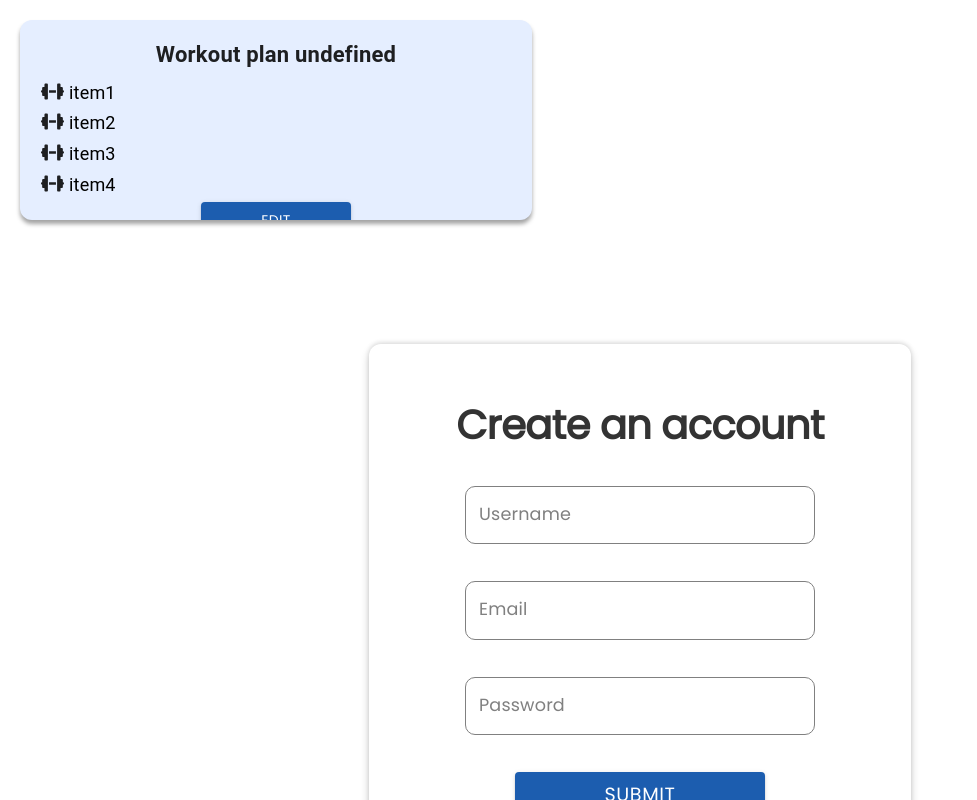
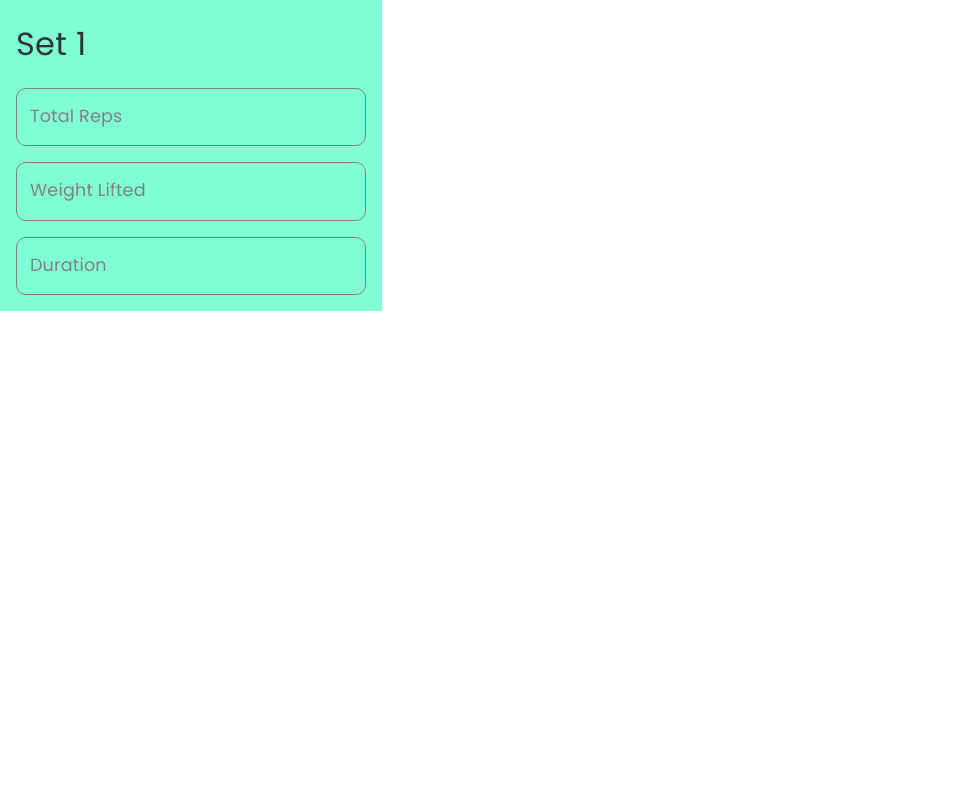
Before and after one commit to Akshat-Soni02/workout, a React (Create React App) app in the folder client/: page / in a window 1280 px wide. Shown: the top 800 px of the page, without its empty margins (0-977 px from the left). Built offline with nearby package versions, Linux system fonts and the light colour scheme.

Commit message:
modalChanges

```diff
--- a/client/src/components/modal/CustomModal.jsx
+++ b/client/src/components/modal/CustomModal.jsx
@@ -2,15 +2,11 @@ import React from "react";
 import { Modal, Box, IconButton } from "@mui/material";
 import CloseIcon from "@mui/icons-material/Close";
 
-const CustomModal = ({
-  children,
-  open,
-  onClose,
-}) => {
+const CustomModal = ({ children, open, onClose }) => {
   return (
     <Modal
       open={open}
-      onClose={() => {}}
+      onClose={onClose}
       aria-labelledby="modal-modal-title"
       aria-describedby="modal-modal-description"
     >
@@ -24,9 +20,12 @@ const CustomModal = ({
           borderRadius: "12px",
           boxShadow: 24,
           p: 3,
-          minWidth: "300px",
+          maxWidth: "90vw",
+          maxHeight: "90vh",
+          display: "flex",
+          flexDirection: "column",
+          overflow: "auto",
           outline: "none",
-          position: "relative",
         }}
       >
         {/* Close Button */}
--- a/client/src/components/recordLog/RecordLogParent.jsx
+++ b/client/src/components/recordLog/RecordLogParent.jsx
@@ -1,5 +1,6 @@
 import React from "react";
 import RecordSet from "../recordSet/RecordSet";
+import "./style.css"
 
 const RecordLogParent = () => {
     return (
--- /dev/null
+++ b/client/src/components/recordLog/style.css
@@ -0,0 +1,5 @@
+.recordLog {
+    background-color: aquamarine;
+    width: fit-content;
+    padding: 1rem;
+}
--- a/client/src/components/recordSet/RecordSet.jsx
+++ b/client/src/components/recordSet/RecordSet.jsx
@@ -3,6 +3,8 @@ import { useForm } from "react-hook-form";
 import CustomInput from "../customInput/CustomInput.jsx";
 import CustomButton from "../button/CustomButton.jsx";
 import { Heading, Title, LightText } from "../customTypo/CustomTypo.jsx";
+
+import "./style.css";
 
 const RecordSet = () => {
 
@@ -17,17 +19,16 @@ const RecordSet = () => {
   };
 
   return (
-    <div className="signupPage">
-      <form onSubmit={handleSubmit(onSubmit)} className="signupForm">
-        <Heading>Create an account</Heading>
+    <form onSubmit={handleSubmit(onSubmit)} className="recordSetForm">
+        <Title style = {{fontSize: "2rem"}}>Set 1</Title>
         <CustomInput
-          name="username"
+          name="reps"
           control={control}
           rules={{
-            required: "Username is required",
+            required: "Reps are required",
           }}
-          label="Username"
-          type="username"
+          label="Total Reps"
+          type="reps"
           sx={{
             width: "350px"
           }}
@@ -35,40 +36,26 @@ const RecordSet = () => {
 
 
         <CustomInput
-          name="email"
+          name="weight"
           control={control}
-          rules={{
-            required: "Email is required",
-            pattern: {
-              value: /^[a-zA-Z0-9._%+-]+@[a-zA-Z0-9.-]+\.[a-zA-Z]{2,4}$/,
-              message: "Invalid email format",
-            },
-          }}
-          label="Email"
-          type="email"
+          label="Weight Lifted"
+          type="weight"
           sx={{
             width: "350px"
           }}
         />
 
         <CustomInput
-          name="password"
+          name="duration"
           control={control}
-          rules={{
-            required: "Password is required",
-            minLength: {
-              value: 8,
-              message: "Password must be at least 8 characters long",
-            },
-          }}
-          label="Password"
-          type="password"
+          label="Duration"
+          type="duration"
           sx={{
             width: "350px"
           }}
         />
 
-        <CustomButton
+        {/* <CustomButton
         type="submit"
         sx={{
             width: "250px",
@@ -76,10 +63,8 @@ const RecordSet = () => {
         }}
         >
         Submit
-        </CustomButton>
-        <LightText>Already have an account? <span className="logRed">Log in</span></LightText>
+        </CustomButton> */}
       </form>
-    </div>
   );
 }
 
--- /dev/null
+++ b/client/src/components/recordSet/style.css
@@ -0,0 +1,5 @@
+.recordSetForm{
+    display: flex;
+    flex-direction: column;
+    gap: 1rem;
+}
--- a/client/src/pages/auth/loginPage/LoginPage.jsx
+++ b/client/src/pages/auth/loginPage/LoginPage.jsx
@@ -4,6 +4,7 @@ import CustomInput from "../../../components/customInput/CustomInput.jsx";
 import CustomButton from "../../../components/button/CustomButton.jsx";
 import { Heading, Title, LightText } from "../../../components/customTypo/CustomTypo.jsx";
 import CustomModal from "../../../components/modal/CustomModal.jsx";
+import RecordLogParent from "../../../components/recordLog/RecordLogParent.jsx";
 import "./style.css"
 
 const LoginPage = () => {
@@ -26,7 +27,7 @@ const LoginPage = () => {
       <CustomModal
       open={open}
       onClose={() => setOpen(false)}
-      >Hey there</CustomModal>
+      ><RecordLogParent/></CustomModal>
       <form onSubmit={handleSubmit(onSubmit)} className="signupForm loginForm">
         <Heading>Hi, Welcome Back!</Heading>
         <CustomInput
--- a/client/src/pages/homePage/HomePage.jsx
+++ b/client/src/pages/homePage/HomePage.jsx
@@ -1,34 +1,23 @@
 import React from "react";
-import CustomCard from "../../components/card/CustomCard.jsx";
-import CustomInput from "../../components/customInput/CustomInput.jsx";
-import CustomForm from "../../components/customForm/CustomForm.jsx";
-import ShadowCard from "../../components/shadowCard/ShadowCard.jsx";
 import WorkoutCard from "../../components/workoutCard/WorkoutCard.jsx";
 import RecordLogParent from "../../components/recordLog/RecordLogParent.jsx";
 
 
-const temp = ['item1','item2','item3','item4'];
-import CustomHeader from "../../components/header/CustomHeader.jsx";
-import CustomFooter from "../../components/footer/CustomFooter.jsx";
 
 import "./style.css"
 
 const HomePage = () => {
     // const weeklyData = [50, 55, 53, 60, 58, 62, 65];
     // const monthlyData = [200, 210, 220, 230, 240, 250, 260, 270, 280, 290, 300, 310];
+    const temp = ['item1','item2','item3','item4'];
+
 
 
     return (
         <>
             <div className="home">
-                <WorkoutCard title={"Workout plan 1"} exercises = {temp} btnText={"Edit"}>Too much content</WorkoutCard>
-                {/* <CustomInput id={"aaa"} label={"aaa"}/> */}
-                {/* <CustomHeader/> */}
-                {/* <CustomFooter/> */}
-                {/* <ShadowCard /> */}
+                {/* <WorkoutCard title={"Workout plan 1"} exercises = {temp} btnText={"Edit"}>Too much content</WorkoutCard> */}
                 {/* <CustomStrengthGraph weeklyData={weeklyData} monthlyData={monthlyData} /> */}
-                {/* <CustomBodyGraph weeklyData={weeklyData} monthlyData={monthlyData}/> */}
-                {/* <DataCalendar/> */}
                 <RecordLogParent/>
             </div>
         </>
```
